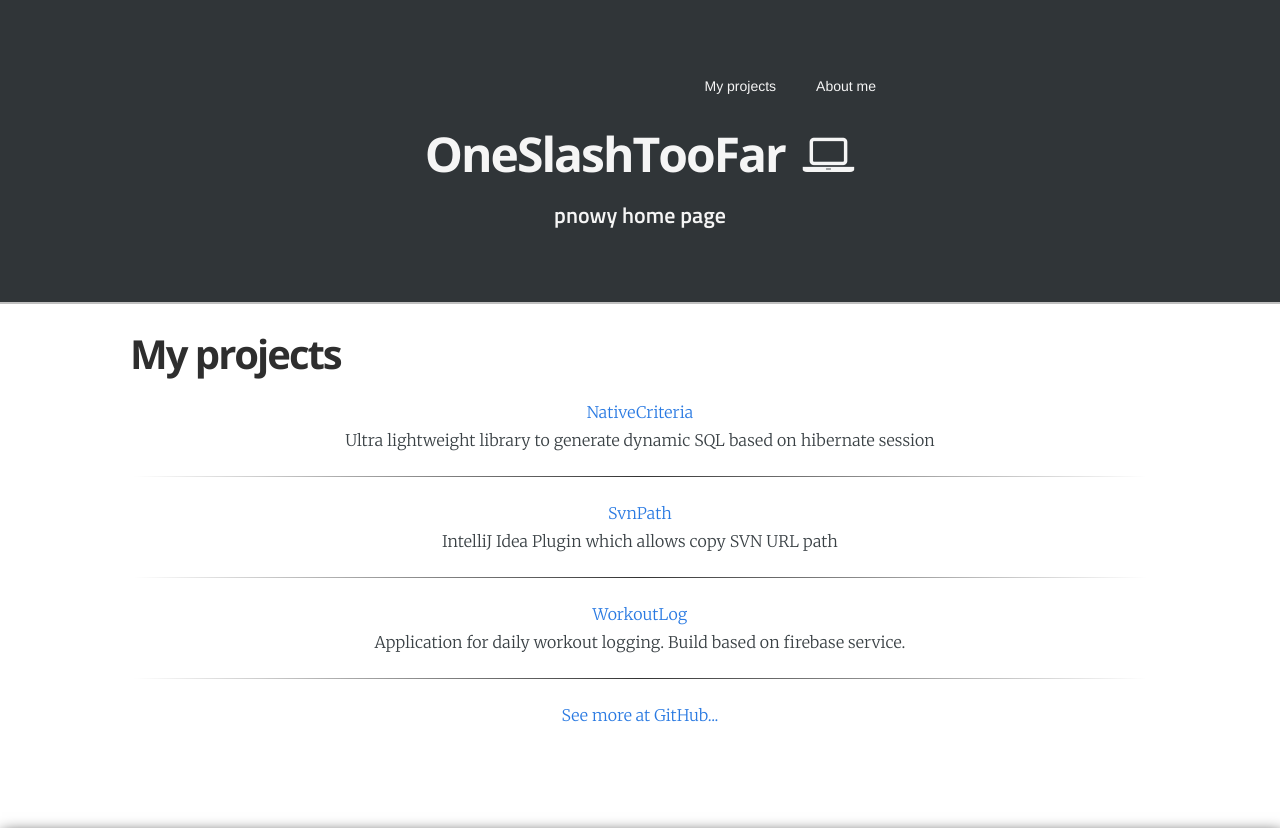
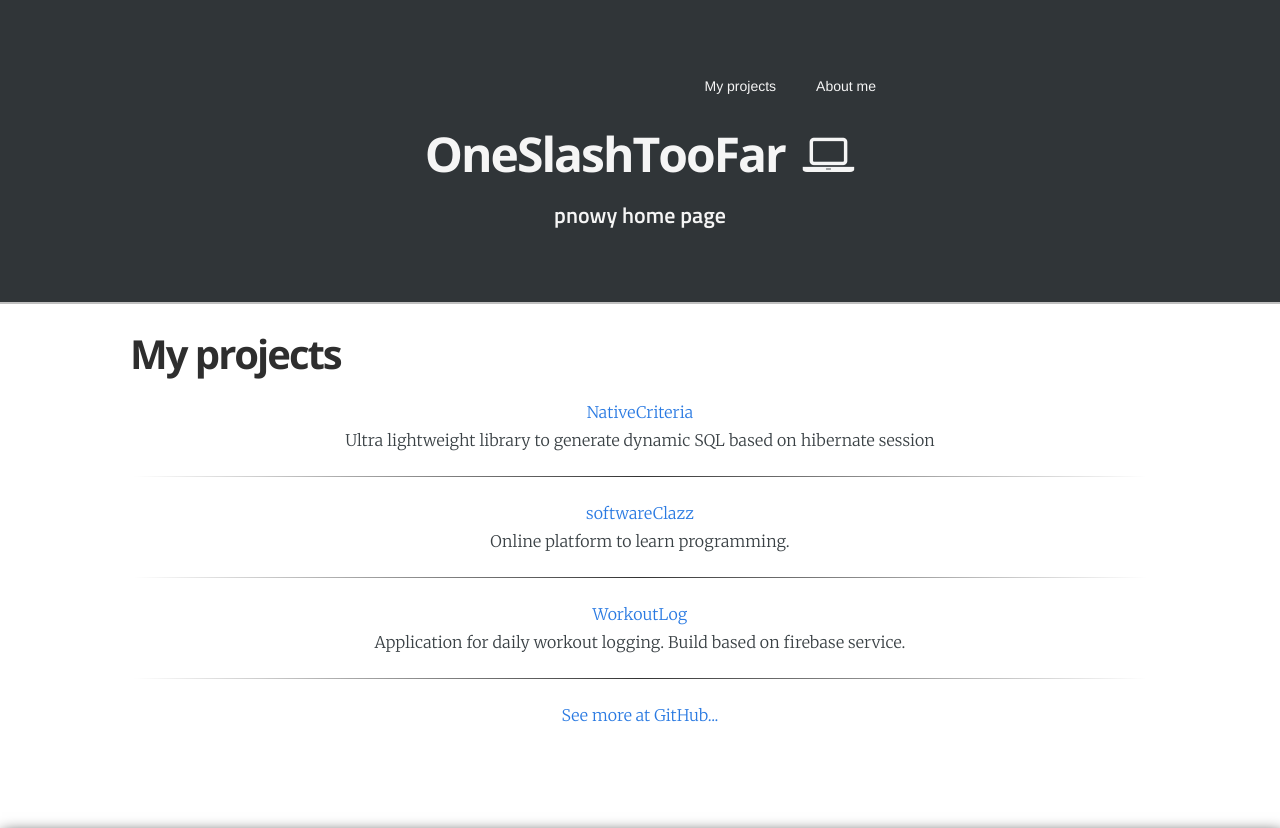
Before and after one commit to pnowy/pnowy.github.io, a Jekyll site: the page built from projects.md, in a window 1280 px wide, cut to the strip 0-828 px from the top of the page. Built offline with Jekyll 4.4.1, drawn with Linux system fonts in a browser that asks for light colours.

Commit message:
My projects - update

```diff
--- a/projects.md
+++ b/projects.md
@@ -13,9 +13,9 @@ Ultra lightweight library to generate dynamic SQL based on hibernate session
 -------------
 
 <div class="center">
-<a href="https://github.com/pnowy/SvnPath" target="_blank">SvnPath</a>
+<a href="https://www.softwareclazz.com" target="_blank">softwareClazz</a>
 <br/>
-IntelliJ Idea Plugin which allows copy SVN URL path
+Online platform to learn programming.
 </div>
 
 -------------
```
